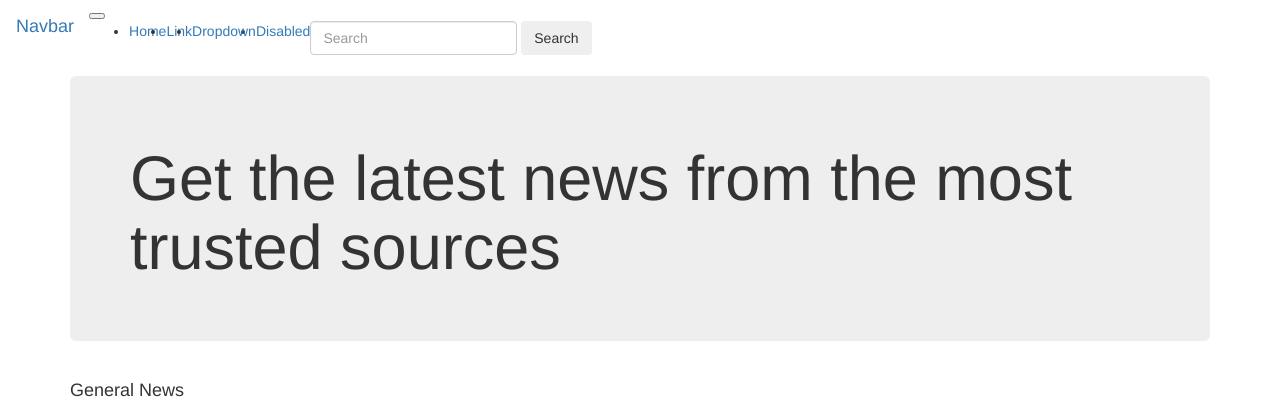
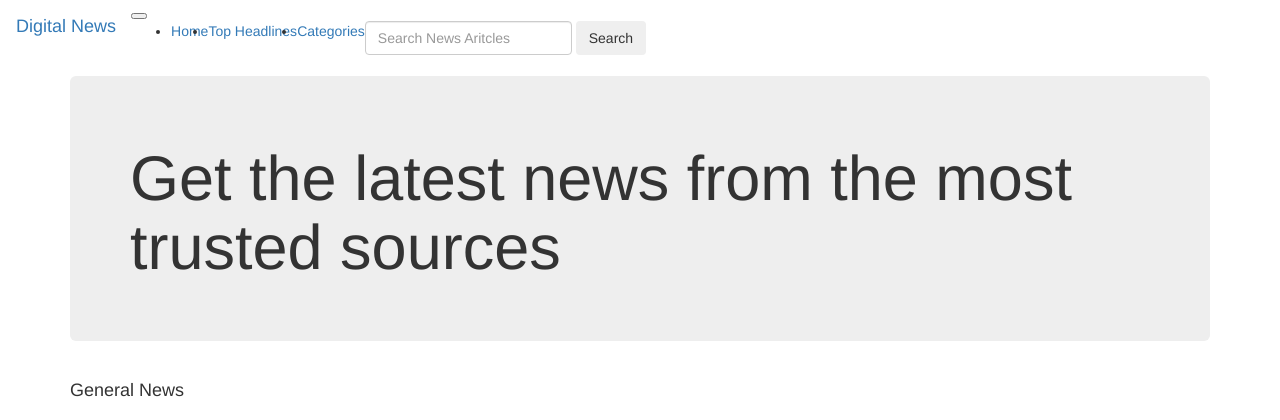
Before and after one commit to Lornakimani62/NEWSHIGHLIGHTS-IP3, a Flask app: template app/templates/index.html in a window 1280 px wide. Shown: the top 420 px of the page. Run offline with Flask 2, Linux system fonts and the light colour scheme; the template is opened without the code that fills it, so the values that code supplies are empty; some libraries are stand-ins or nearby versions.

Commit message:
This commit is to add the sticky navbar

```diff
--- a/app/templates/navbar.html
+++ b/app/templates/navbar.html
@@ -1,5 +1,5 @@
-<nav class="navbar navbar-expand-lg navbar-light bg-light">
-  <a class="navbar-brand" href="#">Navbar</a>
+<nav class="navbar sticky-top navbar-expand-lg nav class=navbar navbar-dark bg-dark">
+  <a class="navbar-brand" href="#">Digital News</a>
   <button class="navbar-toggler" type="button" data-toggle="collapse" data-target="#navbarSupportedContent" aria-controls="navbarSupportedContent" aria-expanded="false" aria-label="Toggle navigation">
     <span class="navbar-toggler-icon"></span>
   </button>
@@ -10,25 +10,23 @@
         <a class="nav-link" href="#">Home <span class="sr-only">(current)</span></a>
       </li>
       <li class="nav-item">
-        <a class="nav-link" href="#">Link</a>
+        <a class="nav-link" href="#">Top Headlines</a>
       </li>
       <li class="nav-item dropdown">
         <a class="nav-link dropdown-toggle" href="#" id="navbarDropdown" role="button" data-toggle="dropdown" aria-haspopup="true" aria-expanded="false">
-          Dropdown
+          Categories
         </a>
         <div class="dropdown-menu" aria-labelledby="navbarDropdown">
-          <a class="dropdown-item" href="#">Action</a>
-          <a class="dropdown-item" href="#">Another action</a>
-          <div class="dropdown-divider"></div>
-          <a class="dropdown-item" href="#">Something else here</a>
-        </div>
-      </li>
-      <li class="nav-item">
-        <a class="nav-link disabled" href="#">Disabled</a>
+          <a class="dropdown-item" href="/#general">General</a>
+          <a class="dropdown-item" href="/#business">Business</a>
+          <a class="dropdown-item" href="/#technology">Technology</a>
+          <a class="dropdown-item" href="/#sports">Sports</a>
+          <a class="dropdown-item" href="/#entertainment">Entertainment</a>
+          <a class="dropdown-item" href="/#science">Science</a>
       </li>
     </ul>
     <form class="form-inline my-2 my-lg-0">
-      <input class="form-control mr-sm-2" type="search" placeholder="Search" aria-label="Search">
+      <input class="form-control mr-sm-2" type="search" placeholder="Search News Aritcles" aria-label="Search">
       <button class="btn btn-outline-success my-2 my-sm-0" type="submit">Search</button>
     </form>
   </div>
```
